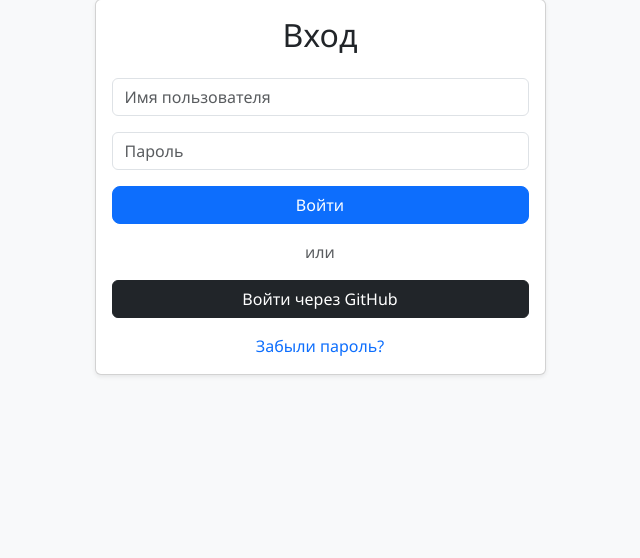
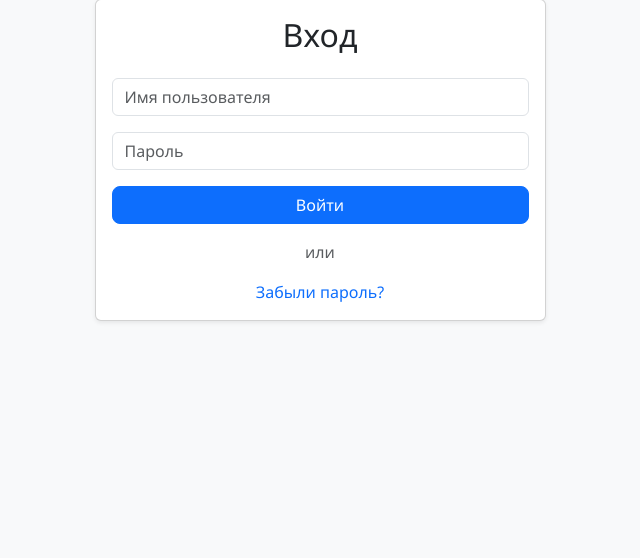
Before and after one commit to dmitriy347/MountainTrip, a Django app: page /users/sign-in/ in a window 1280 px wide. Shown: the part 81-639 px from the top of the page, without its empty margins (320-960 px from the left). Run offline with Django 4.2, Linux system fonts and the light colour scheme; some libraries are stand-ins or nearby versions.

Commit message:
fix: login.html - сделал проверку наличия ключей

```diff
--- a/config/users/templates/users/login.html
+++ b/config/users/templates/users/login.html
@@ -25,10 +25,12 @@
                     или
                 </div>
 
-                <a href="{% provider_login_url 'github' %}"
-                   class="btn btn-dark w-100 mb-3">
-                    Войти через GitHub
-                </a>
+                {% if GITHUB_LOGIN_ENABLED %}
+                  <a href="{% provider_login_url 'github' %}"
+                     class="btn btn-dark w-100 mb-3">
+                      Войти через GitHub
+                  </a>
+                {% endif %}
 
                 <div class="text-center">
                     <a href="{% url 'password_reset' %}" class="text-decoration-none">
```
